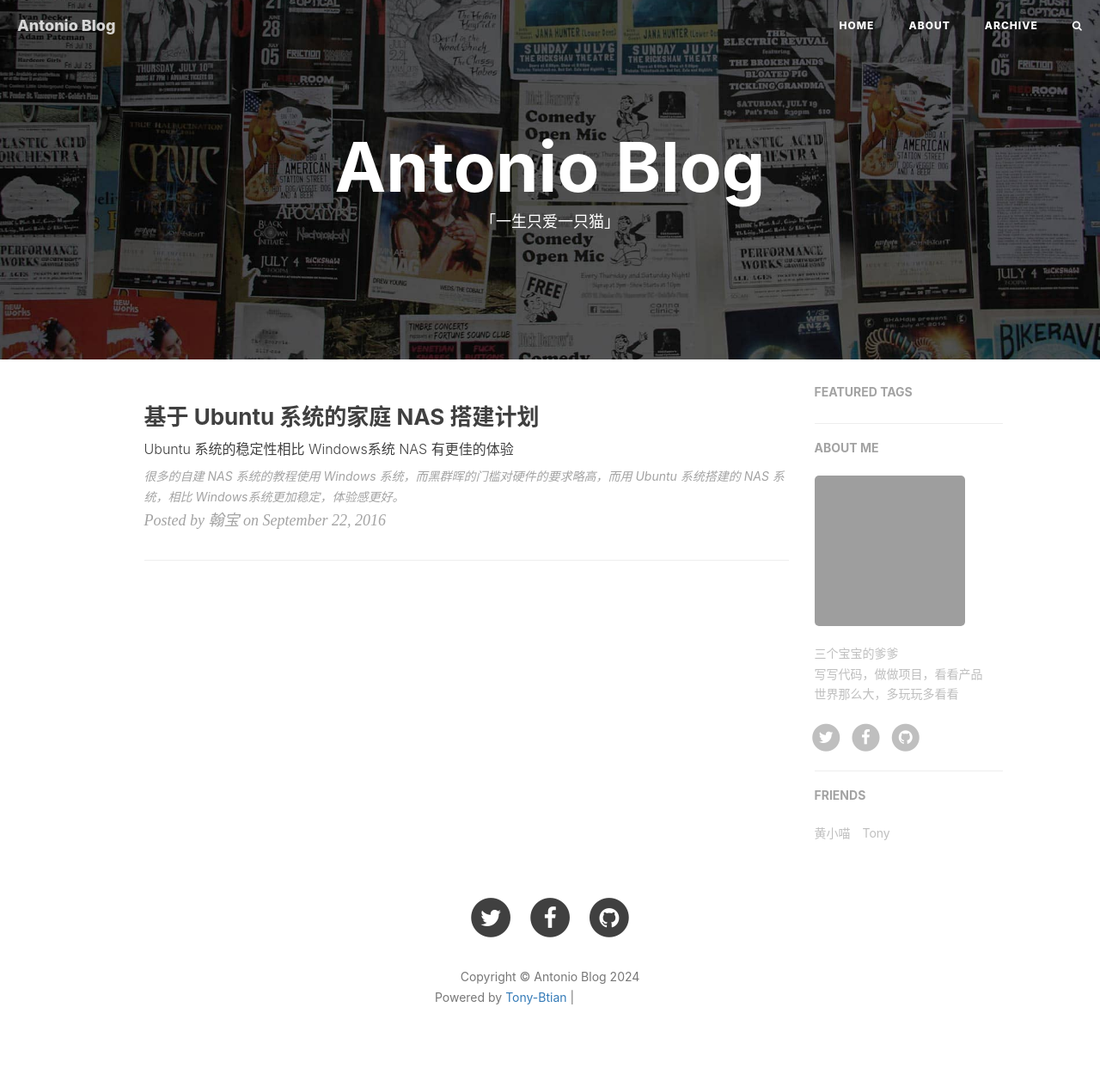
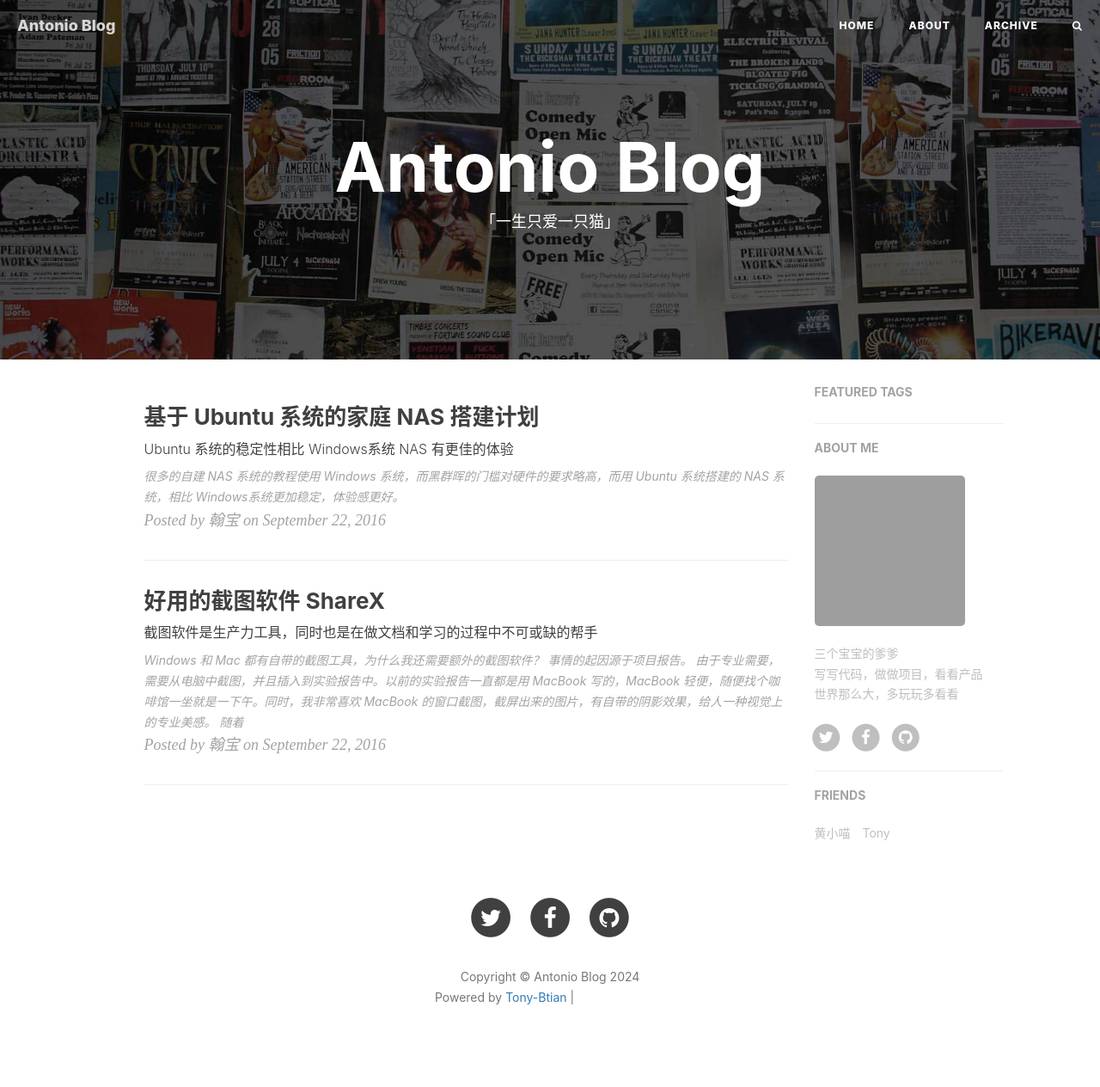
Before and after one commit to Tony-Btian/Tony-Btian.github.io, a Jekyll site: the page built from index.html, in a window 1280 px wide. Shown: the whole page at 86% size. Built offline with Jekyll 4.4.1, drawn with Linux system fonts in a browser that asks for light colours; nearby versions of some CDN libraries; the list of posts is cut into pages by our own code; comment, search, counter and statistics services are not loaded; grey boxes are pictures that could not be loaded.

Commit message:
Update post

```diff
--- /dev/null
+++ b/_posts/2016-09-22-sharx.md
@@ -0,0 +1,19 @@
+---
+layout: post
+title: 好用的截图软件 ShareX
+subtitle: 截图软件是生产力工具，同时也是在做文档和学习的过程中不可或缺的帮手
+author: 翰宝
+header-img: img/post-bg-web.jpg
+header-mask: 0.4
+tags:
+  - 软件
+  - 软件推荐
+---
+
+> Windows 和 Mac 都有自带的截图工具，为什么我还需要额外的截图软件？
+
+事情的起因源于项目报告。
+
+由于专业需要，需要从电脑中截图，并且插入到实验报告中。以前的实验报告一直都是用 MacBook 写的，MacBook 轻便，随便找个咖啡馆一坐就是一下午。同时，我非常喜欢 MacBook 的窗口截图，截屏出来的图片，有自带的阴影效果，给人一种视觉上的专业美感。
+
+随着
```
Also changed, not shown: _posts/.obsidian/workspace.json (+8 -7 lines).
